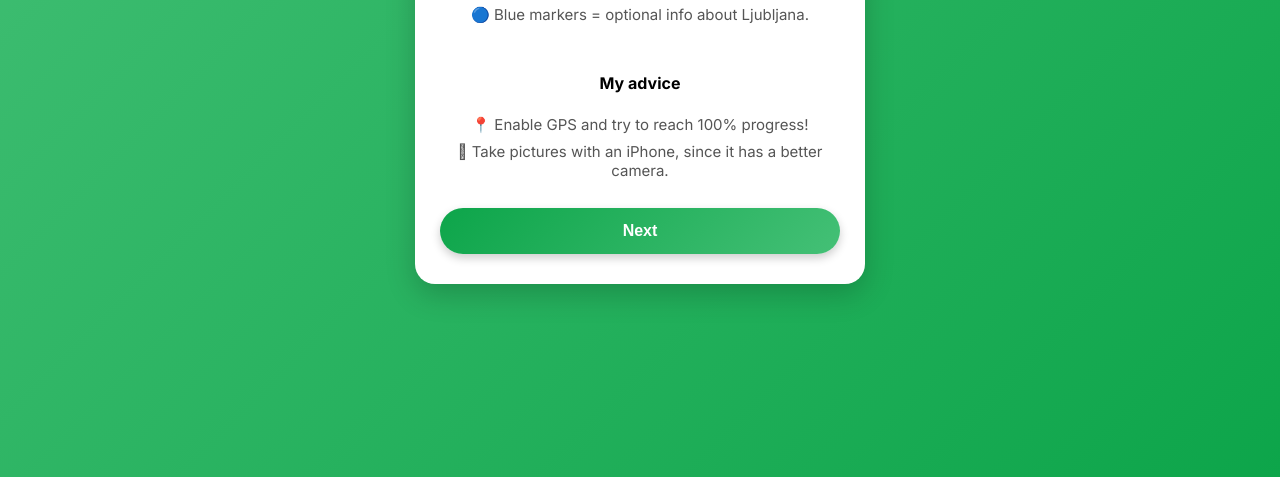
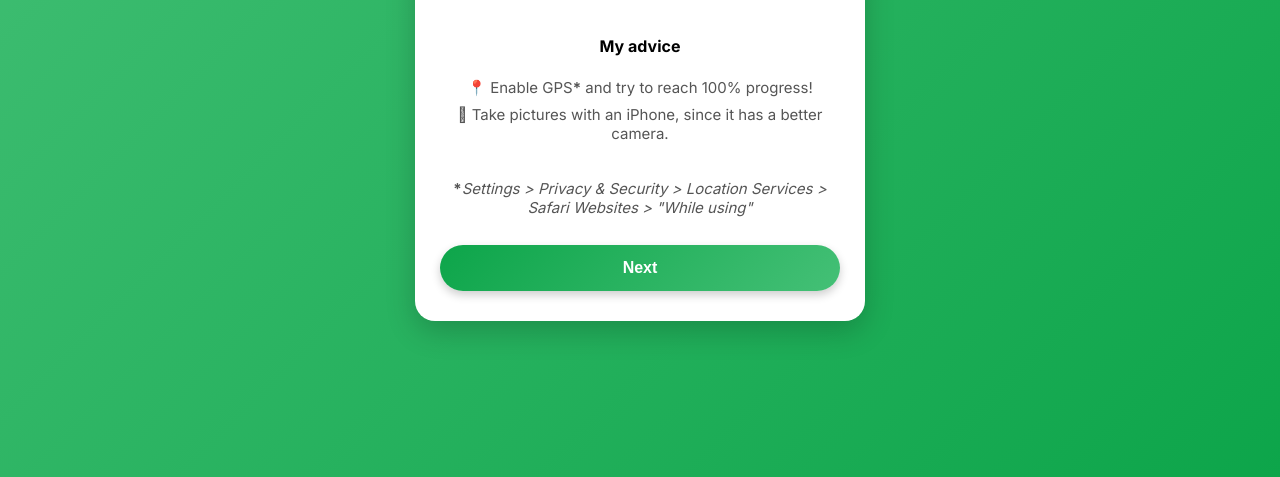
Before and after one commit to jozefstefan/jozefstefan.github.io, a plain HTML site: page instructions.html in a window 1280 px wide. Shown: the part 323-800 px from the top of the page. Drawn offline with Linux system fonts and the light colour scheme.

Commit message:
Update instructions.html

```diff
--- a/instructions.html
+++ b/instructions.html
@@ -26,8 +26,10 @@
       <br>
 
       <h4>My advice</h4>
-      <p>📍 Enable GPS and try to reach 100% progress!</p>
+      <p>📍 Enable GPS<b>*</b> and try to reach 100% progress!</p>
       <p> Take pictures with an iPhone, since it has a better camera.</p>
+      <br>
+      <p><b>*</b><i>Settings > Privacy & Security > Location Services > Safari Websites > "While using"</i></p>
 
       <button class="primary-btn" onclick="next()">Next</button>
     </div>
```
